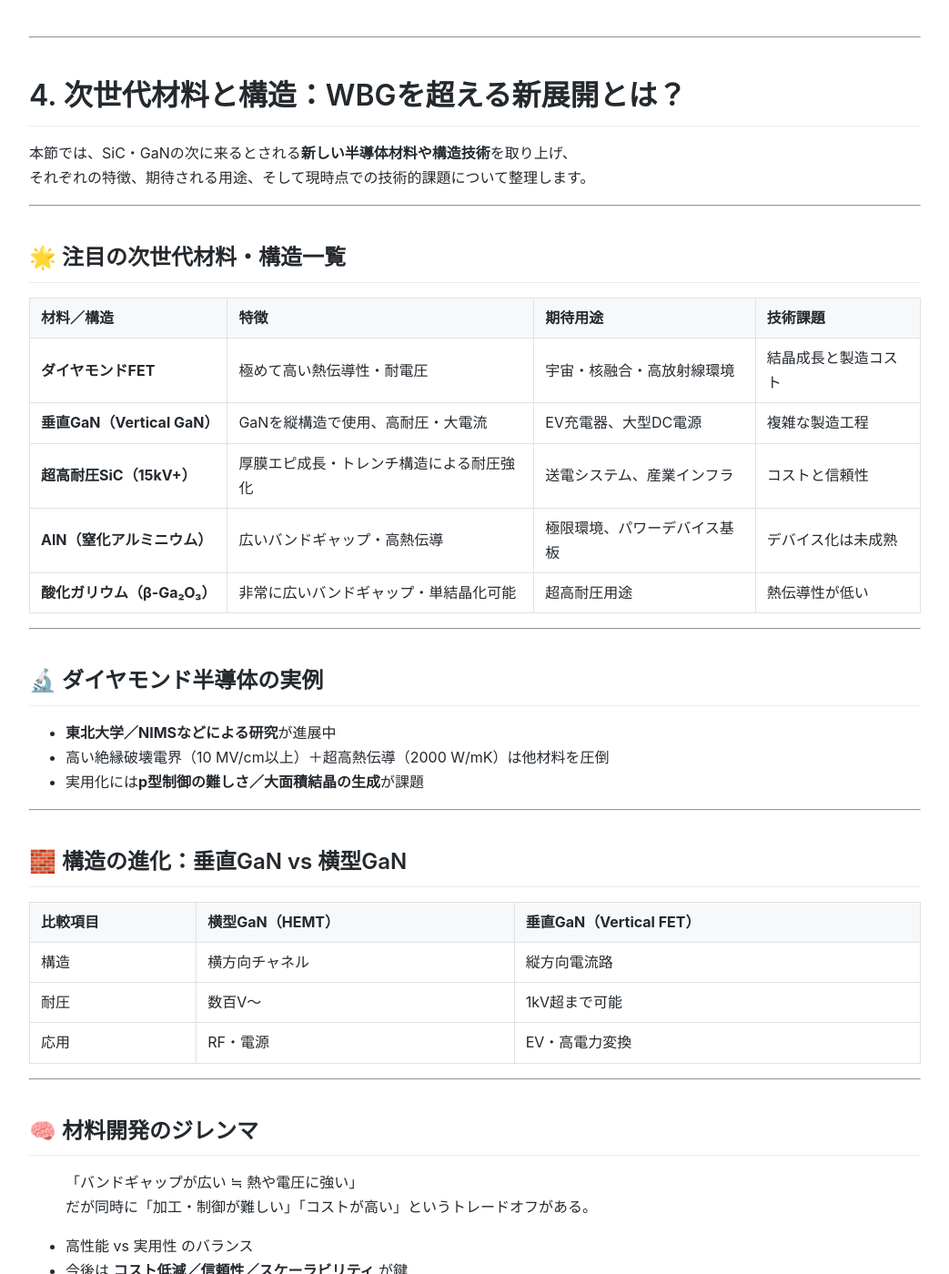
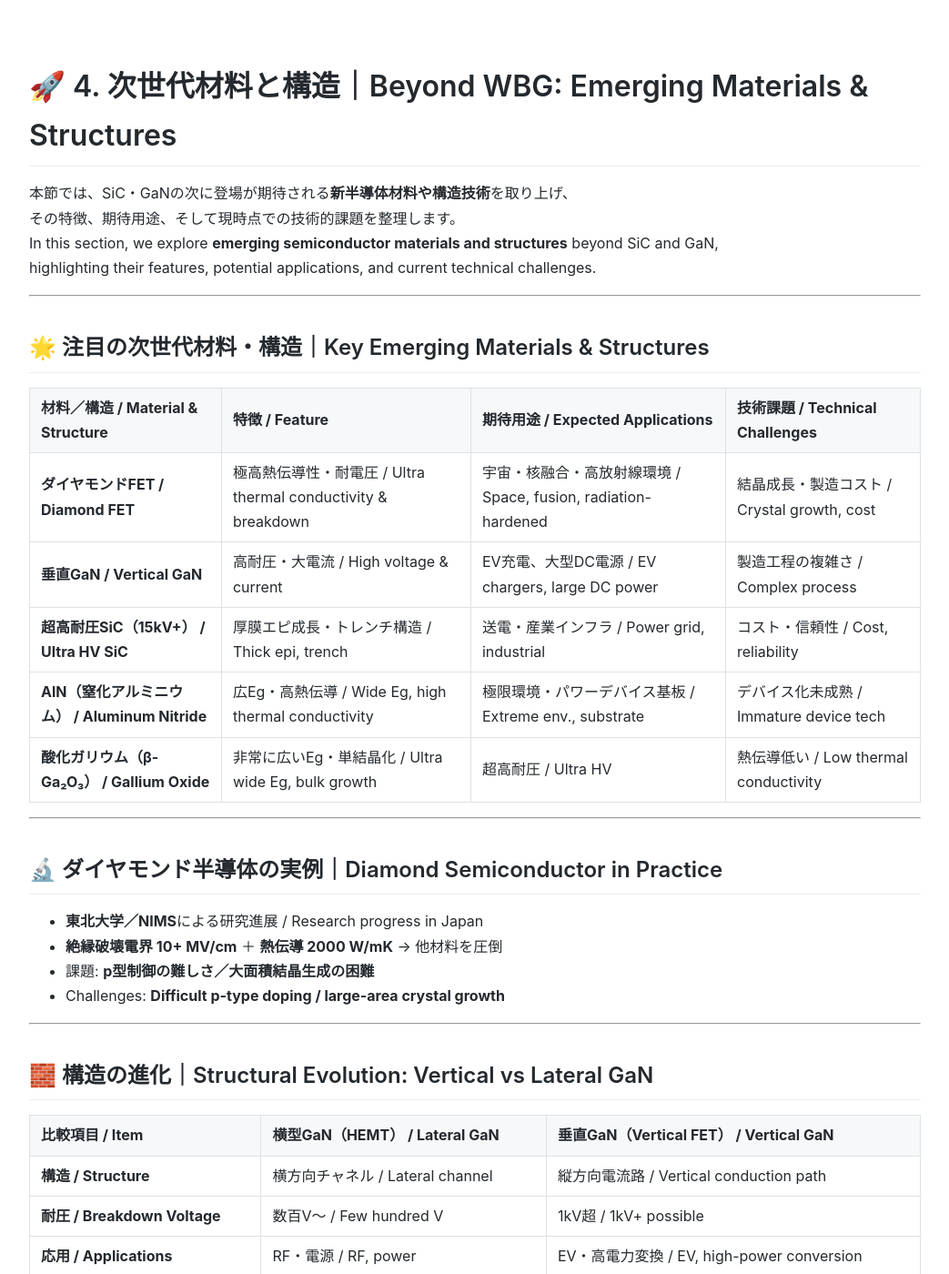
Before and after one commit to Samizo-AITL/Edusemi-Plus, a Jekyll site: the page built from materials/4_future_trends.md, in a window 1280 px wide and 1400 px high. Shown: the whole window at 91% size, without its empty margins (118-1161 px from the left). Built offline with Jekyll 4.4.1, drawn with Linux system fonts in a browser that asks for light colours; our own code applies the rules of GitHub Pages for plain Markdown files; some of the changed text lies outside the part shown.

Commit message:
Update 4_future_trends.md

```diff
--- a/materials/4_future_trends.md
+++ b/materials/4_future_trends.md
@@ -1,66 +1,70 @@
 ---
 layout: default
-title: 4. 次世代材料と構造：WBGを超える新展開とは？
+title: 4. 次世代材料と構造｜Beyond WBG: Emerging Materials & Structures
 ---
+
+# 🚀 4. 次世代材料と構造｜Beyond WBG: Emerging Materials & Structures
+
+本節では、SiC・GaNの次に登場が期待される**新半導体材料や構造技術**を取り上げ、
+その特徴、期待用途、そして現時点での技術的課題を整理します。
+In this section, we explore **emerging semiconductor materials and structures** beyond SiC and GaN,
+highlighting their features, potential applications, and current technical challenges.
 
 ---
 
-# 4. 次世代材料と構造：WBGを超える新展開とは？
+## 🌟 注目の次世代材料・構造｜Key Emerging Materials & Structures
 
-本節では、SiC・GaNの次に来るとされる**新しい半導体材料や構造技術**を取り上げ、
-それぞれの特徴、期待される用途、そして現時点での技術的課題について整理します。
+| **材料／構造 / Material & Structure** | **特徴 / Feature** | **期待用途 / Expected Applications** | **技術課題 / Technical Challenges** |
+|---------------------------------------|--------------------|----------------------------------------|---------------------------------------|
+| **ダイヤモンドFET / Diamond FET** | 極高熱伝導性・耐電圧 / Ultra thermal conductivity & breakdown | 宇宙・核融合・高放射線環境 / Space, fusion, radiation-hardened | 結晶成長・製造コスト / Crystal growth, cost |
+| **垂直GaN / Vertical GaN** | 高耐圧・大電流 / High voltage & current | EV充電、大型DC電源 / EV chargers, large DC power | 製造工程の複雑さ / Complex process |
+| **超高耐圧SiC（15kV+） / Ultra HV SiC** | 厚膜エピ成長・トレンチ構造 / Thick epi, trench | 送電・産業インフラ / Power grid, industrial | コスト・信頼性 / Cost, reliability |
+| **AlN（窒化アルミニウム） / Aluminum Nitride** | 広Eg・高熱伝導 / Wide Eg, high thermal conductivity | 極限環境・パワーデバイス基板 / Extreme env., substrate | デバイス化未成熟 / Immature device tech |
+| **酸化ガリウム（β-Ga₂O₃） / Gallium Oxide** | 非常に広いEg・単結晶化 / Ultra wide Eg, bulk growth | 超高耐圧 / Ultra HV | 熱伝導低い / Low thermal conductivity |
 
 ---
 
-## 🌟 注目の次世代材料・構造一覧
+## 🔬 ダイヤモンド半導体の実例｜Diamond Semiconductor in Practice
 
-| 材料／構造 | 特徴 | 期待用途 | 技術課題 |
-|------------|------|----------|-----------|
-| **ダイヤモンドFET** | 極めて高い熱伝導性・耐電圧 | 宇宙・核融合・高放射線環境 | 結晶成長と製造コスト |
-| **垂直GaN（Vertical GaN）** | GaNを縦構造で使用、高耐圧・大電流 | EV充電器、大型DC電源 | 複雑な製造工程 |
-| **超高耐圧SiC（15kV+）** | 厚膜エピ成長・トレンチ構造による耐圧強化 | 送電システム、産業インフラ | コストと信頼性 |
-| **AlN（窒化アルミニウム）** | 広いバンドギャップ・高熱伝導 | 極限環境、パワーデバイス基板 | デバイス化は未成熟 |
-| **酸化ガリウム（β-Ga₂O₃）** | 非常に広いバンドギャップ・単結晶化可能 | 超高耐圧用途 | 熱伝導性が低い |
+- **東北大学／NIMS**による研究進展 / Research progress in Japan
+- **絶縁破壊電界 10+ MV/cm** ＋ **熱伝導 2000 W/mK** → 他材料を圧倒
+- 課題: **p型制御の難しさ／大面積結晶生成の困難**
+- Challenges: **Difficult p-type doping / large-area crystal growth**
 
 ---
 
-## 🔬 ダイヤモンド半導体の実例
+## 🧱 構造の進化｜Structural Evolution: Vertical vs Lateral GaN
 
-- **東北大学／NIMSなどによる研究**が進展中
-- 高い絶縁破壊電界（10 MV/cm以上）＋超高熱伝導（2000 W/mK）は他材料を圧倒
-- 実用化には**p型制御の難しさ／大面積結晶の生成**が課題
+| **比較項目 / Item** | **横型GaN（HEMT） / Lateral GaN** | **垂直GaN（Vertical FET） / Vertical GaN** |
+|---------------------|-----------------------------------|---------------------------------------------|
+| **構造 / Structure** | 横方向チャネル / Lateral channel | 縦方向電流路 / Vertical conduction path |
+| **耐圧 / Breakdown Voltage** | 数百V〜 / Few hundred V | 1kV超 / 1kV+ possible |
+| **応用 / Applications** | RF・電源 / RF, power | EV・高電力変換 / EV, high-power conversion |
 
 ---
 
-## 🧱 構造の進化：垂直GaN vs 横型GaN
+## 🧠 材料開発のジレンマ｜Material Development Dilemma
 
-| 比較項目 | 横型GaN（HEMT） | 垂直GaN（Vertical FET） |
-|----------|------------------|--------------------------|
-| 構造 | 横方向チャネル | 縦方向電流路 |
-| 耐圧 | 数百V〜 | 1kV超まで可能 |
-| 応用 | RF・電源 | EV・高電力変換 |
+> **広いバンドギャップ = 高耐熱・高耐圧**
+> **Wide Eg = High thermal & voltage tolerance**
+> しかし同時に「加工・制御が難しい」「コストが高い」という課題も伴う
+> But also brings **manufacturing challenges & high cost**
+
+- **高性能 vs 実用性** のバランス / Balancing performance and practicality
+- 今後は **コスト低減／信頼性／スケーラビリティ** が鍵
+- Key factors: **Cost reduction, reliability, scalability**
 
 ---
 
-## 🧠 材料開発のジレンマ
+## 🔗 関連リンク｜Related Links
 
-> 「バンドギャップが広い ≒ 熱や電圧に強い」
-> だが同時に「加工・制御が難しい」「コストが高い」というトレードオフがある。
-
-- 高性能 vs 実用性 のバランス
-- 今後は **コスト低減／信頼性／スケーラビリティ** が鍵
+- 📘 [2. 材料特性の定量比較｜Quantitative Comparison](./2_material_properties.md)
+- 🤖 [AIと半導体材料｜AI & Semiconductor Materials](../ai-semiconductor/)
+- 💹 [材料開発・投資動向｜Material R&D & Market Trends](../investment/)
 
 ---
 
-## 🔗 関連セクションとの接続
-
-- [2_material_properties.md](./2_material_properties.md)：基本特性の復習に
-- [ai-semiconductor/](../ai-semiconductor/)：AI電源モジュールやLIDAR用途としての応用
-- [investment/](../investment/)：材料開発ベンチャーや上場企業の動向分析
-
----
-
-## ✅ 次節へ
-
-📎 次節 [5_ingan_laser.md](./5_ingan_laser.md) では、**InGaNレーザーとその応用**を
-光半導体・青紫光・ディスプレイ／車載／通信用途と関連づけて解説します。
+## 🔄 ナビゲーション / Navigation
+- **◀ 前節 / Previous:** [3. 材料と応用のマッピング｜Application Mapping](./3_applications.md)
+- **▶ 次節 / Next:** [5. InGaNレーザーの構造と応用｜InGaN Laser Applications](./5_ingan_laser.md)
+- **🔙 README:** [Materials｜半導体材料の特性と応用選定](./README.md)
```
